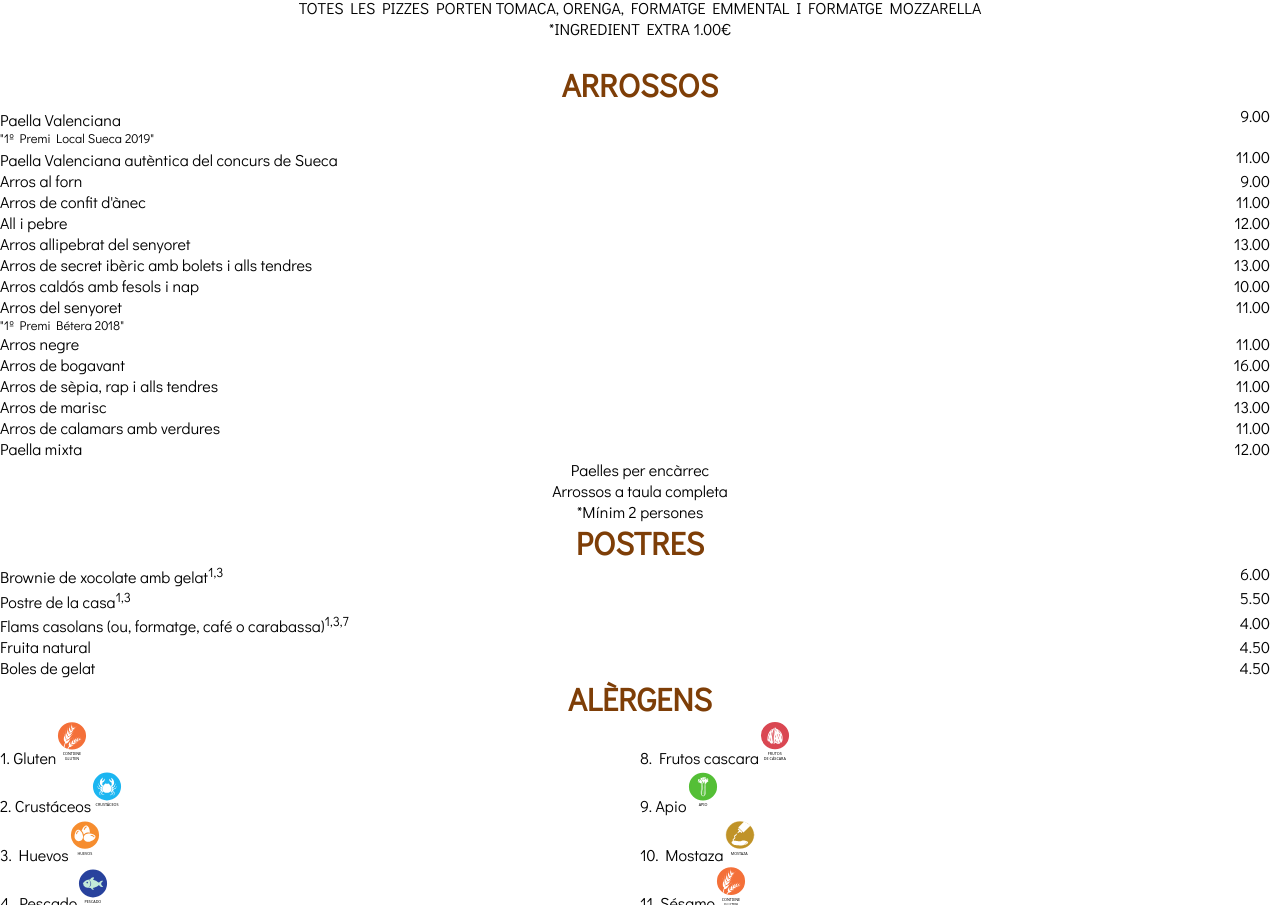
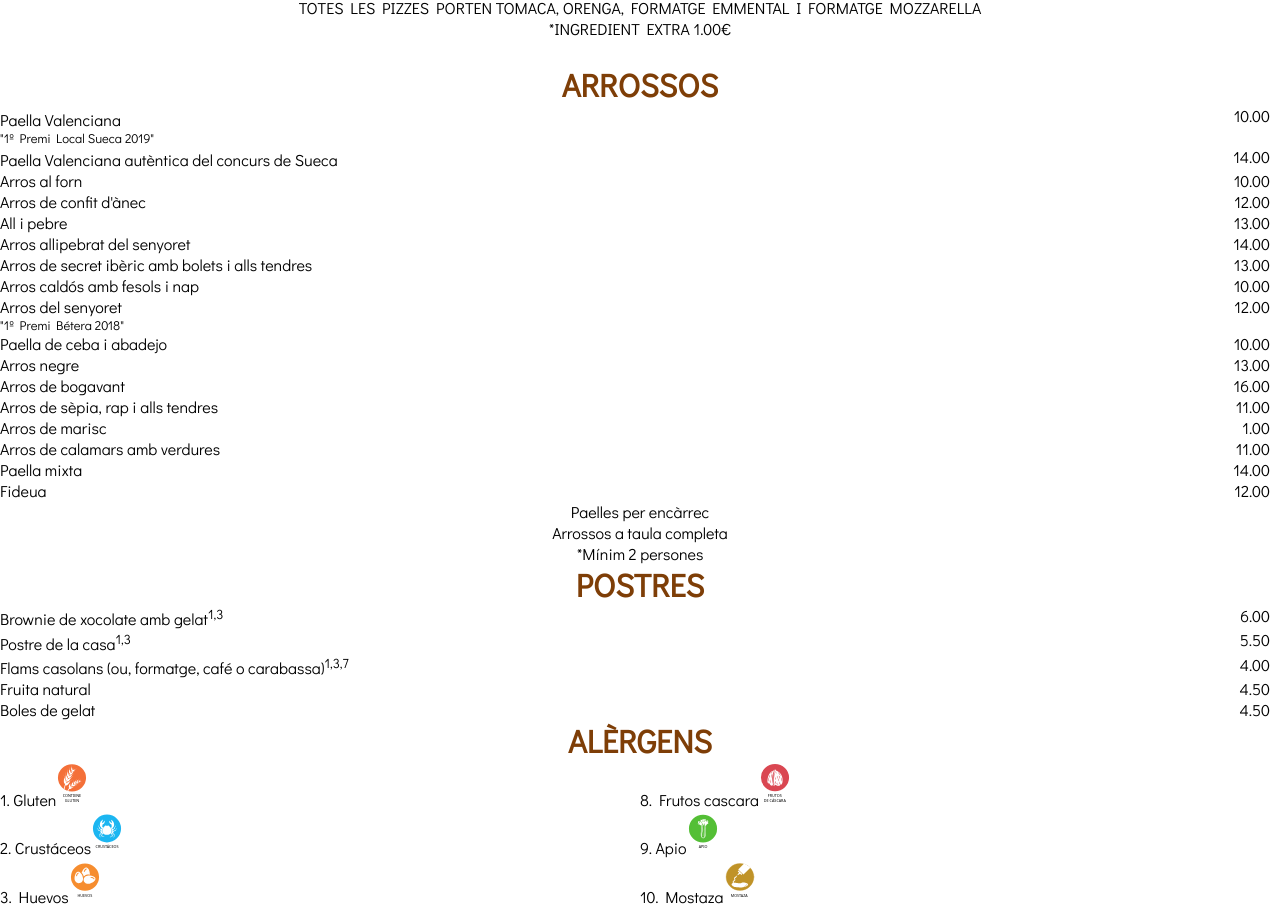
Before and after one commit to ensabar/Sequial20, a plain HTML site: page CARTA.html in a window 1280 px wide. Shown: the part 2584-3489 px from the top of the page. Drawn offline with Linux system fonts and the light colour scheme.

Commit message:
Cambio precio arroces

```diff
--- a/CARTA.html
+++ b/CARTA.html
@@ -400,28 +400,28 @@
 <h1>ARROSSOS</h1>
 <p>
   <span class="descripcion">Paella Valenciana<sup></sup></span>
-  <span class="precio">9.00</span>
+  <span class="precio">10.00</span>
 </p>
 <p class="detalls_ingredients">"1º Premi Local Sueca 2019"</p>
 <p>
   <span class="descripcion">Paella Valenciana autèntica del concurs de Sueca<sup></sup></span>
-  <span class="precio">11.00</span>
+  <span class="precio">14.00</span>
 </p>
 <p>
   <span class="descripcion">Arros al forn</span>
-  <span class="precio">9.00</span>
+  <span class="precio">10.00</span>
 </p>
 <p>
   <span class="descripcion">Arros de confit d'ànec</span>
-  <span class="precio">11.00</span>
+  <span class="precio">12.00</span>
 </p>
 <p>
   <span class="descripcion">All i pebre</span>
-  <span class="precio">12.00</span>
+  <span class="precio">13.00</span>
 </p>
 <p>
   <span class="descripcion">Arros allipebrat del senyoret</span>
-  <span class="precio">13.00</span>
+  <span class="precio">14.00</span>
 </p>
 <p>
   <span class="descripcion">Arros de secret ibèric amb bolets i alls tendres</span>
@@ -433,13 +433,16 @@
 </p>
 <p>
   <span class="descripcion">Arros del senyoret</span>
-  <span class="precio">11.00</span>
+  <span class="precio">12.00</span>
 </p>
 <p class="detalls_ingredients">"1º Premi Bétera 2018"</p>
-
+<p>
+  <span class="descripcion">Paella de ceba i abadejo</span>
+  <span class="precio">10.00</span>
+</p>
 <p>
   <span class="descripcion">Arros negre</span>
-  <span class="precio">11.00</span>
+  <span class="precio">13.00</span>
 </p>
 <p>
   <span class="descripcion">Arros de bogavant</span>
@@ -451,7 +454,7 @@
 </p>
 <p>
   <span class="descripcion">Arros de marisc</span>
-  <span class="precio">13.00</span>
+  <span class="precio">1.00</span>
 </p>
 <p>
   <span class="descripcion">Arros de calamars amb verdures</span>
@@ -459,9 +462,12 @@
 </p>
 <p>
   <span class="descripcion">Paella mixta</span>
+  <span class="precio">14.00</span>
+</p>
+<p>
+  <span class="descripcion">Fideua</span>
   <span class="precio">12.00</span>
 </p>
-
 
 <p class="gluten">Paelles per encàrrec</p>
 <p class="gluten">Arrossos a taula completa</p>
```
